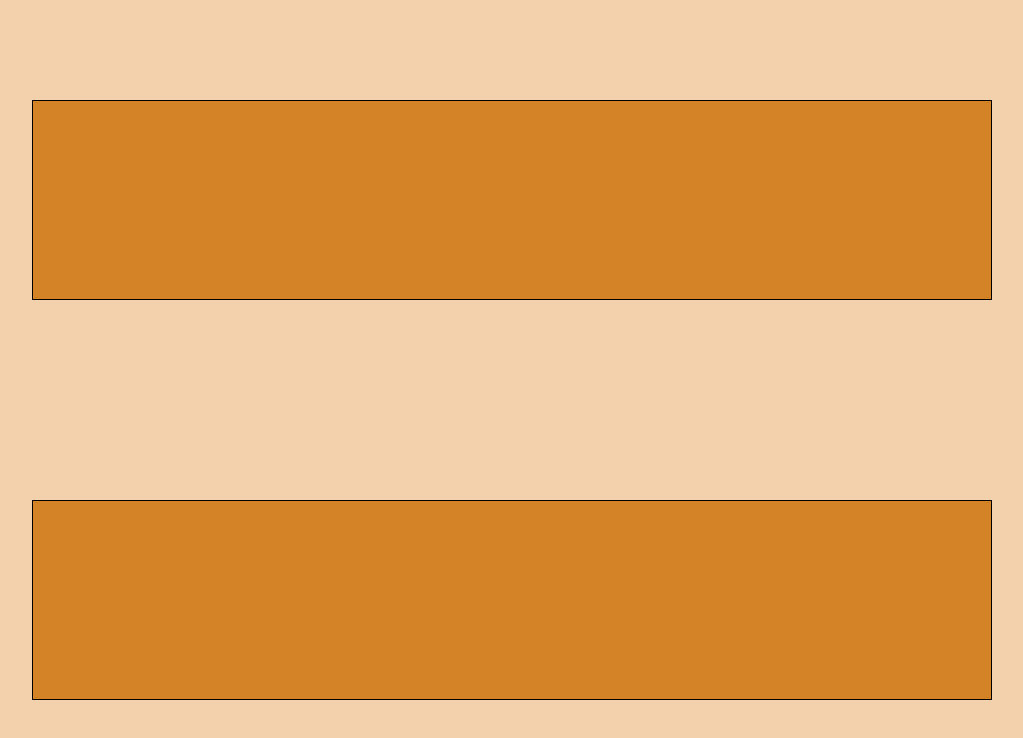
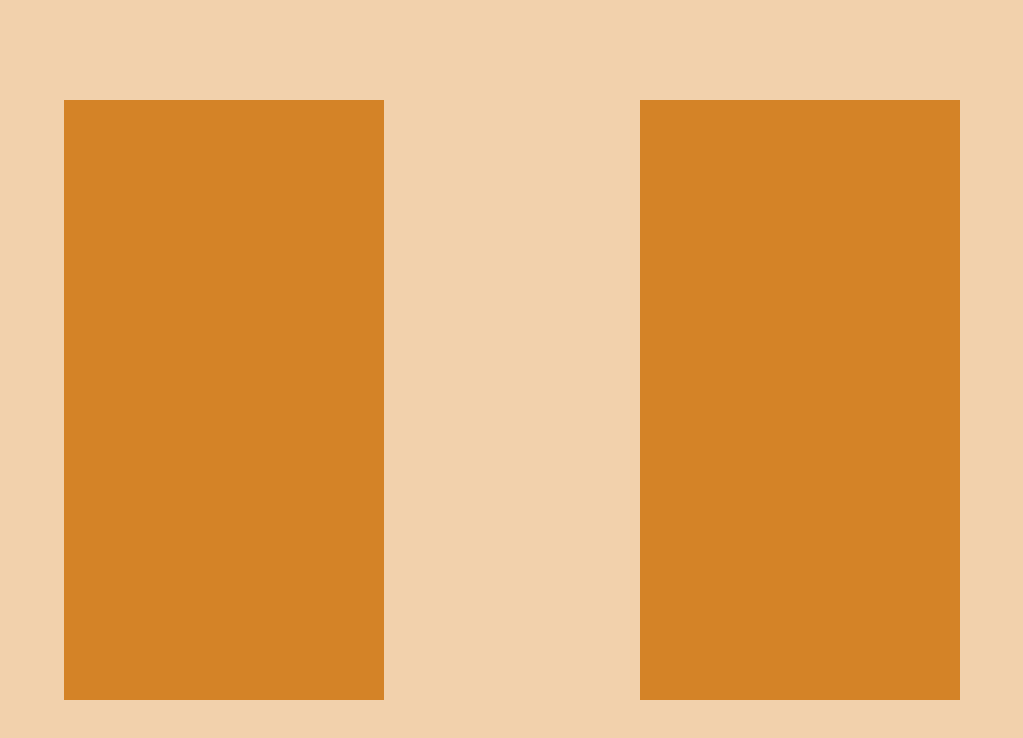
Before and after one commit to GeminiFu/freshmanWebGame, a plain HTML site: page index.html in a window 1280 px wide. Shown: the whole page, without its empty margins (128-1151 px from the left). Drawn offline with Linux system fonts and the light colour scheme.

Commit message:
card 樣式

```diff
--- a/index.css
+++ b/index.css
@@ -10,7 +10,7 @@ body {
     background: rgb(223, 141, 48, .4);
     width: 100vw;
     height: 100vh;
-    padding: 100px 0;
+    padding: 15vh 0;
 
     display: flex;
     flex-direction: column;
@@ -20,11 +20,15 @@ body {
 
 .main-landscape {
     flex-direction: row;
-    padding: 0 100px;
+    padding: 0 15vw;
 }
 
 button {
-    border: 1px solid black;
+    border: 0;
+}
+
+button:hover {
+    box-shadow: 0 0 50px rgba(0, 128, 0, 0.692);
 }
 
 .card {
--- a/index.js
+++ b/index.js
@@ -1,6 +1,10 @@
 const main = document.querySelector(".main-body"),
     card = document.querySelectorAll(".card");
 
+if (window.outerWidth > window.outerHeight) {
+    main.classList.add("main-landscape");
+    changeCardSize(25);
+}
 
 if (screen.orientation.angle === 90) {
     main.classList.add("main-landscape");
```
